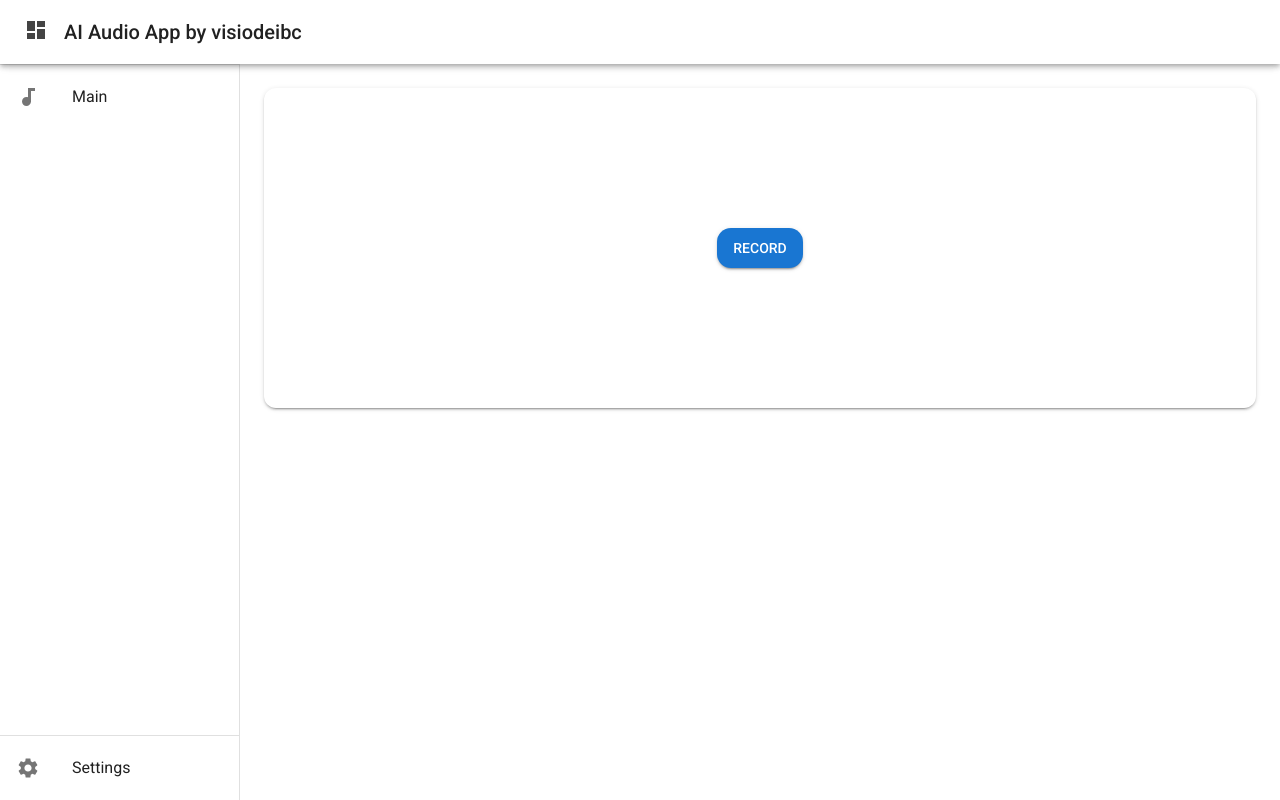
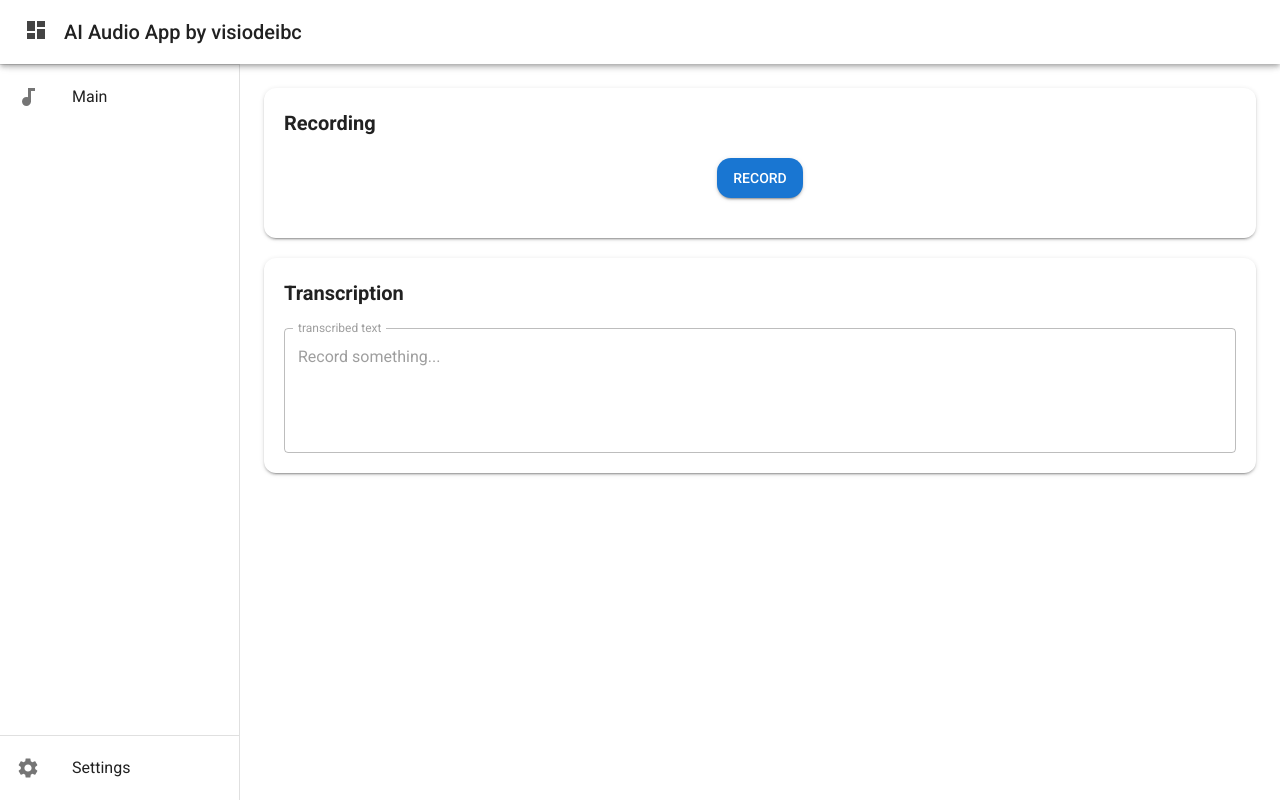
Before and after one commit to visiodeibc/pr-voice-ai, a Next.js app in the folder voice-ai-front/: page / in a window 1280 px wide. Built offline with nearby package versions, Linux system fonts and the light colour scheme.

Commit message:
text field add

```diff
--- a/voice-ai-front/src/app/page.tsx
+++ b/voice-ai-front/src/app/page.tsx
@@ -2,7 +2,7 @@
 import * as React from 'react'
 import { useEffect, useRef, useState } from 'react'
 import Box from '@mui/material/Box'
-import { Button } from '@mui/material'
+import { Button, TextField } from '@mui/material'
 import WaveSurfer from 'wavesurfer.js'
 import PlayArrowIcon from '@mui/icons-material/PlayArrow'
 
@@ -88,23 +88,30 @@ export default function HomePage() {
     }, [audioFile])
 
     return (
+        <>
             <Box
                 sx={{
-                display: 'flex',
-                alignItems: 'center',
-                justifyContent: 'center',
+                    padding: '20px',
                     bgcolor: 'background.paper',
                     borderRadius: '12px',
                     boxShadow: 2,
-                minHeight: '40vh',
                 }}
             >
                 <Box
                     sx={{
                         display: 'flex',
                         flexDirection: 'column',
-                    gap: 3,
-                    justifyContent: 'space-between',
+                    }}
+                >
+                    <Box sx={{ fontSize: 'h6.fontSize', fontWeight: 'bold' }}>
+                        Recording
+                    </Box>
+                    <Box
+                        sx={{
+                            display: 'flex',
+                            flexDirection: 'column',
+                            alignItems: 'center',
+                            margin: '20px',
                         }}
                     >
                         {audioFile && (
@@ -112,13 +119,17 @@ export default function HomePage() {
                                 sx={{
                                     display: 'flex',
                                     flexDirection: 'row',
+                                    padding: '20px',
                                     alignItems: 'center',
                                     justifyContent: 'space-between',
                                 }}
                             >
-                        <div
+                                <Box
                                     ref={waveformRef}
-                            style={{ width: '200px', marginRight: '20px' }}
+                                    style={{
+                                        width: '200px',
+                                        marginRight: '20px',
+                                    }}
                                 />
                                 <Button
                                     variant="contained"
@@ -144,5 +155,31 @@ export default function HomePage() {
                         </Button>
                     </Box>
                 </Box>
+            </Box>
+            <Box
+                sx={{
+                    display: 'flex',
+                    flexDirection: 'column',
+                    padding: '20px',
+                    marginTop: '20px',
+                    borderRadius: '12px',
+                    bgcolor: 'background.paper',
+                    boxShadow: 2,
+                }}
+            >
+                <Box sx={{ fontSize: 'h6.fontSize', fontWeight: 'bold' }}>
+                    Transcription
+                </Box>
+                <TextField
+                    sx={{ marginTop: '20px' }}
+                    id="outlined-multiline-static"
+                    label="transcribed text"
+                    multiline
+                    rows={4}
+                    defaultValue="Record something..."
+                    disabled
+                />
+            </Box>
+        </>
     )
 }
```
Lines whose indentation alone changed are shown as unchanged.
